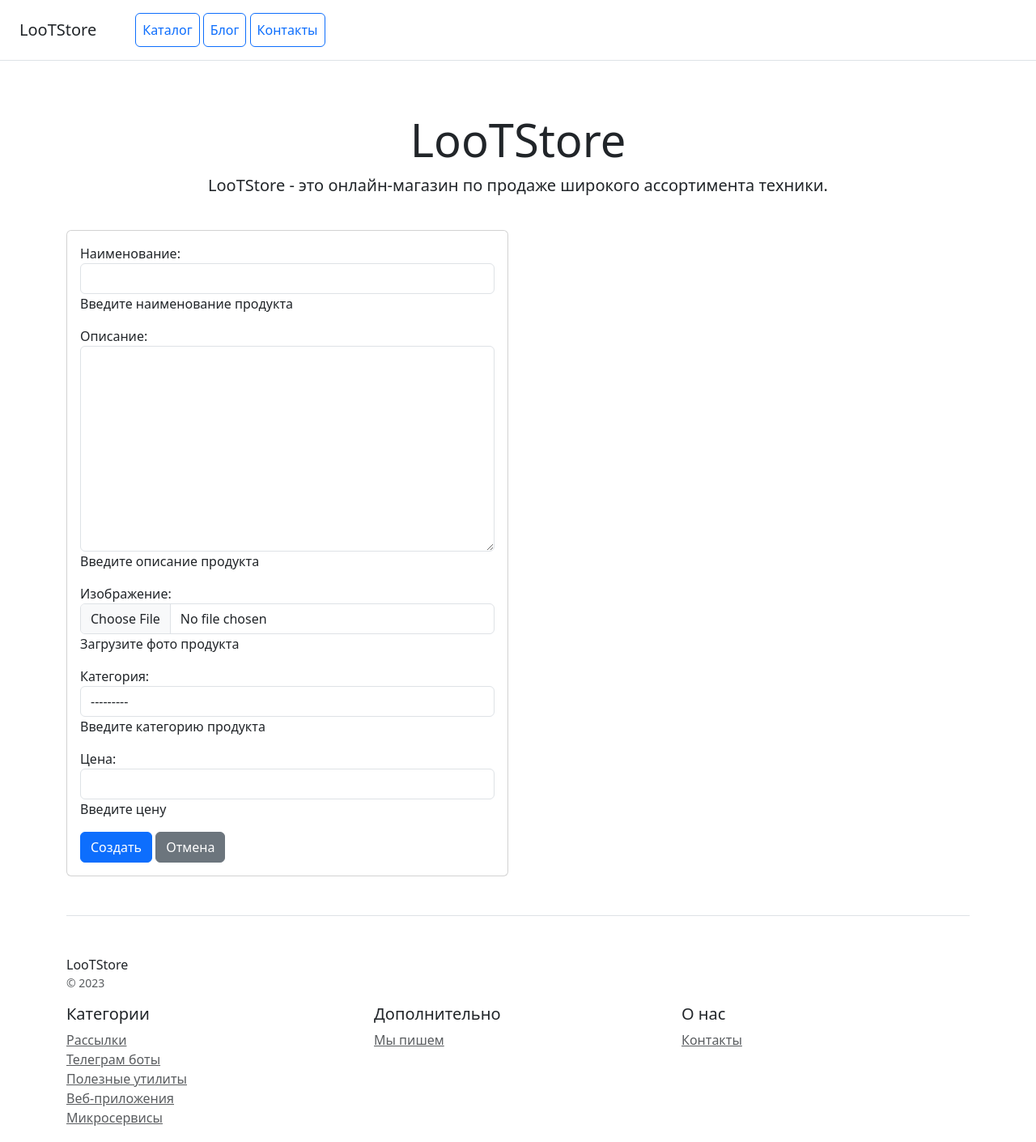
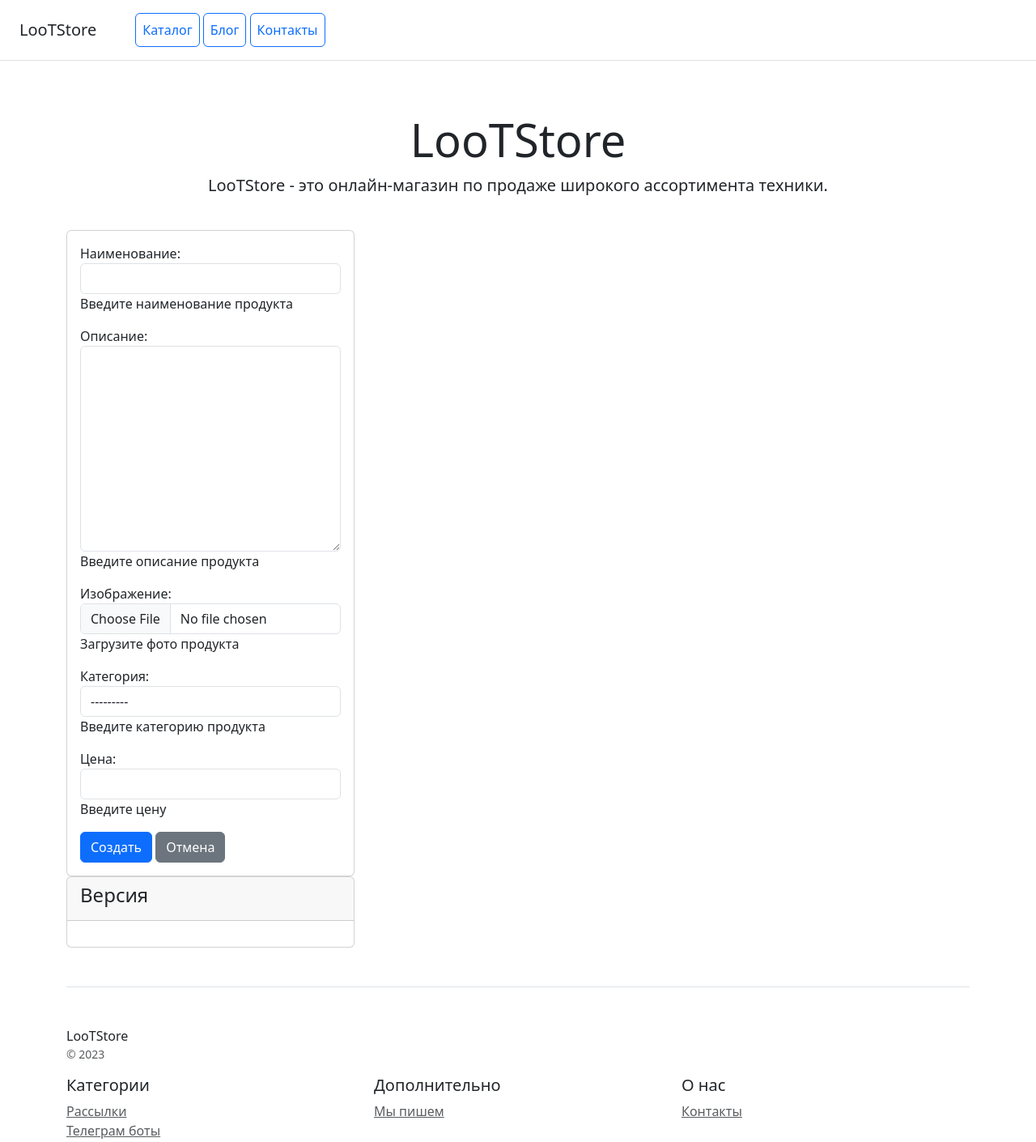
Before and after one commit to xolodno1337/Internet_shop, a Django app: page /create in a window 1280 px wide. Shown: the top 1410 px of the page at 81% size. Run offline with Django 5.2, Linux system fonts and the light colour scheme; data comes from the database, SQL or seed files in the repository; some libraries are stand-ins or nearby versions.

Commit message:
добавление карточки версия

```diff
--- a/catalog/templates/catalog/product_form.html
+++ b/catalog/templates/catalog/product_form.html
@@ -1,12 +1,10 @@
 {% extends 'catalog/home.html' %}
 {% load my_tags %}
 {% block content %}
-<div class="col-12">
-    <div class="row">
-        <div class="col-6">
+<form class="row" method="post" enctype="multipart/form-data">
+    <div class="col-4">
         <div class="card">
             <div class="card-body">
-                    <form method="post" enctype="multipart/form-data">
                 {% csrf_token %}
                 {{ form.as_p}}
                 <button type="submit" class="btn btn-primary">
@@ -16,11 +14,25 @@
                     Создать
                     {% endif %}
                 </button>
-                        <a class="btn btn-secondary" href="{% url 'catalog:product_list' %}" class="btn btn-primary">Отмена<a>
-                    </form>
+                <a class="btn btn-secondary" href="{% url 'catalog:product_list' %}"
+                   class="btn btn-primary">Отмена<a>
+            </div>
+        </div>
+        <div class="col-12">
+            <div class="card">
+                <div class="card-header">
+                    <h4 class="card-title">
+                        Версия
+                    </h4>
+                </div>
+                <div class="card-body">
+                    {{ formset.management_form}}
+                    {% for form in formset.forms %}
+                        {{ form.as_p}}
+                    {% endfor %}
                 </div>
             </div>
         </div>
-    </div>
+</form>
 </div>
 {% endblock %}
```
Lines whose indentation alone changed are shown as unchanged.
